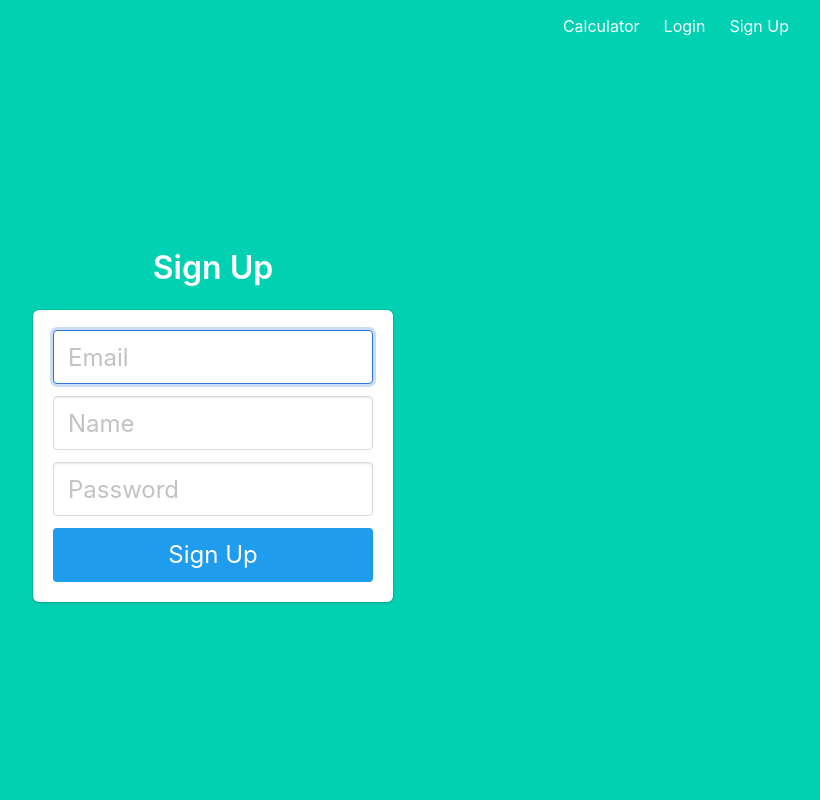
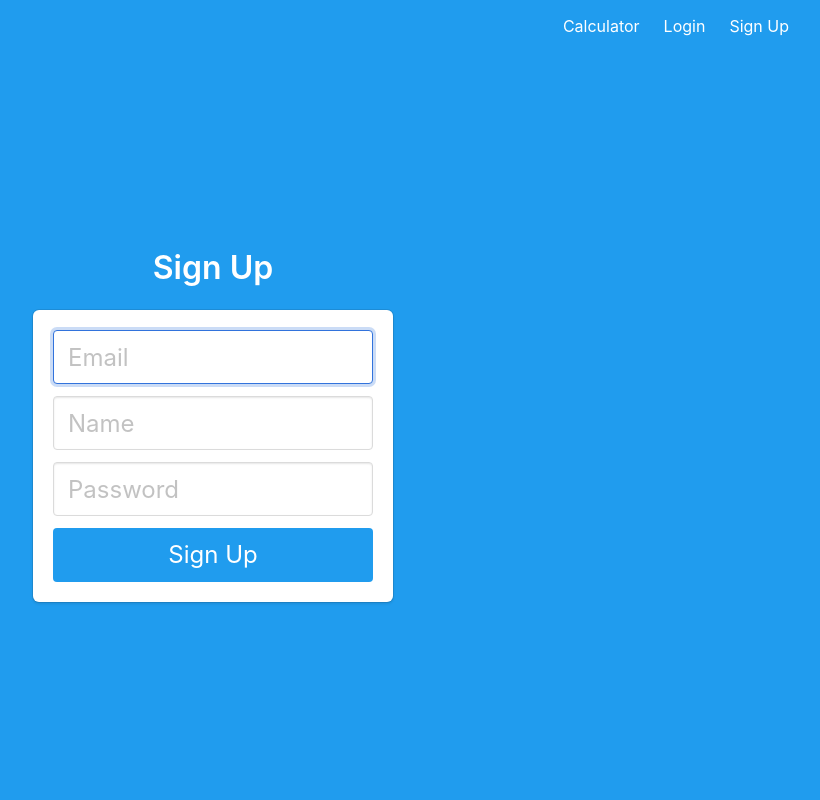
Before and after one commit to Dr-Wats0n/pythonProject0, a Flask app: page /signup in a window 1280 px wide. Shown: the whole page, without its empty margins (427-1247 px from the left). Run offline with Flask 2, Linux system fonts and the light colour scheme.

Commit message:
Python_auth

```diff
--- a/flask_auth_app/project/calculator.py
+++ b/flask_auth_app/project/calculator.py
@@ -115,3 +115,4 @@ print('C = ' + str(round(C, 3)) + "\n" + "\n")
 k = A * 0.4 + B * 0.4 + C * 0.2
 premiya = base * k
 print('' + str(round(premiya, 3)))
+input()
--- a/flask_auth_app/project/templates/base.html
+++ b/flask_auth_app/project/templates/base.html
@@ -7,12 +7,13 @@
     <meta charset="utf-8">
     <meta http-equiv="X-UA-Compatible" content="IE=edge">
     <meta name="viewport" content="width=device-width, initial-scale=1">
+    <link rel="stylesheet" href="../static/css/main.css" />
     <title>Premium Calculator</title>
     <link rel="stylesheet" href="https://cdnjs.cloudflare.com/ajax/libs/bulma/0.7.2/css/bulma.min.css" />
 </head>
 
 <body>
-    <section class="hero is-primary is-fullheight">
+    <section class="hero is-info is-fullheight">
 
         <div class="hero-head">
             <nav class="navbar">
```
Also changed, not shown: flask_auth_app/project/static/css/main.css (added).
